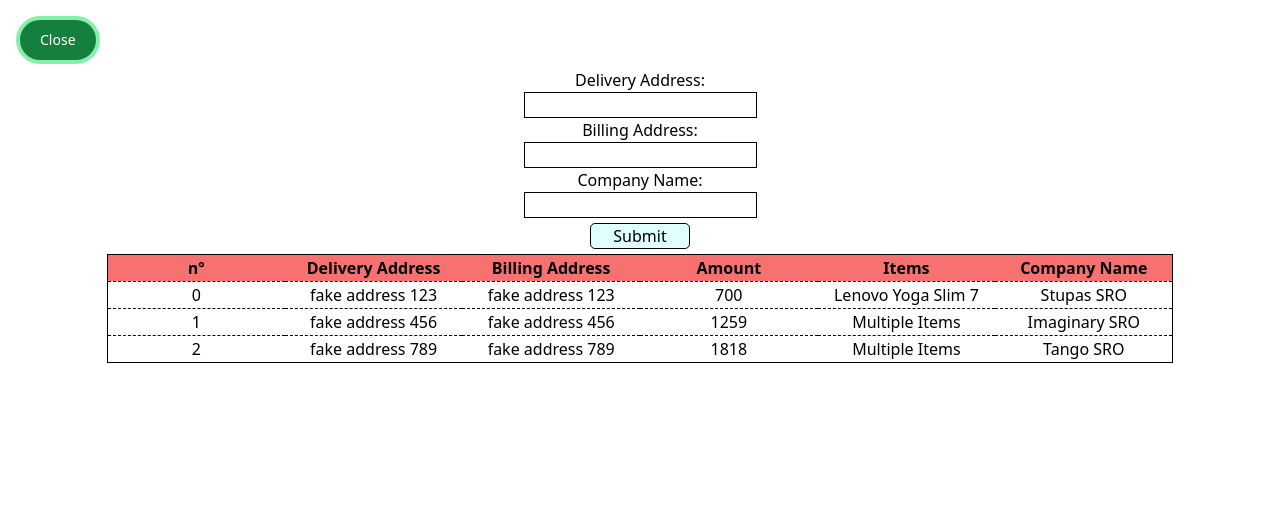
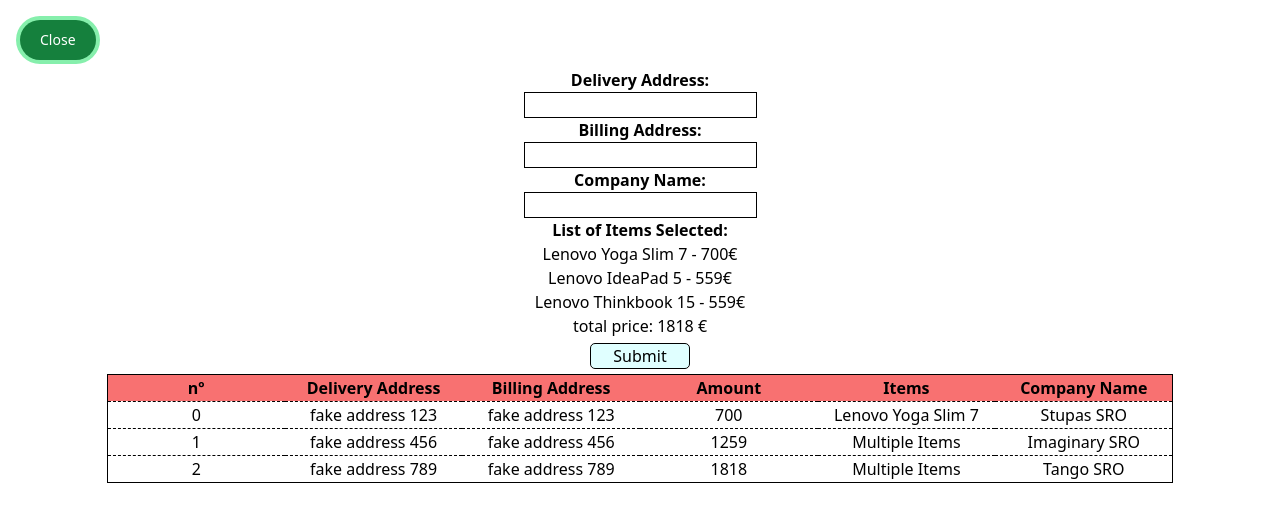
Before and after one commit to Neburniek/storageSystemAngularTailwindScss, an Angular app: page / in a window 1280 px wide. Both pictures are taken after a click on the button "Add Order". Shown: the top 522 px of the page. Built offline with nearby package versions, Linux system fonts and the light colour scheme.

Commit message:
create order Item List

```diff
--- a/src/app/app.module.ts
+++ b/src/app/app.module.ts
@@ -9,6 +9,7 @@
 import { OrderDetailComponent } from './components/order-detail/order-detail.component';
 import { ReactiveFormsModule } from '@angular/forms';
 import { OrderSummaryComponent } from './components/order-summary/order-summary.component';
+import { HttpClientModule } from "@angular/common/http";
 
 @NgModule({
   declarations: [
@@ -22,7 +23,8 @@
   imports: [
     BrowserModule,
     AppRoutingModule,
-    ReactiveFormsModule
+    ReactiveFormsModule,
+    HttpClientModule
   ],
   providers: [],
   bootstrap: [AppComponent]
--- a/src/app/components/order-creator/order-creator.component.html
+++ b/src/app/components/order-creator/order-creator.component.html
@@ -45,6 +45,13 @@
             </div>
         </div>
 
+        <div>
+            <label for="items">List of Items Selected:</label>
+             <ul>
+                <li *ngFor="let laptop of items">{{laptop.name}} - {{laptop.priceEUR}}€</li>
+             </ul>
+             <p>total price: {{orderAmount}} €</p>
+        </div>
 
         <button type="submit">
             <p *ngIf="!editMode; else editButton">Submit</p>
--- a/src/app/components/order-creator/order-creator.component.scss
+++ b/src/app/components/order-creator/order-creator.component.scss
@@ -19,6 +19,9 @@
             width: 100px;
             border: 1px solid black;
         }
+        label{
+            font-weight: 800;
+        }
 }
 
 #simpleNotification{
--- a/src/app/components/order-creator/order-creator.component.ts
+++ b/src/app/components/order-creator/order-creator.component.ts
@@ -23,6 +23,7 @@
   deliverAddress:FormControl;
   billingAddress:FormControl;
   items: laptopDTO[];
+  orderAmount:number;
   companyName:FormControl;
   createOrderForm:FormGroup;
   isValidForm:boolean | null;
@@ -35,10 +36,16 @@
     private orderService:OrdersService
   ) {
 
+    this.orderAmount=0;
     this.orderDetails=null;
     this.editMode=false;
     this.newOrder= new orderDTO("","",[],"");
-    this.items= []
+    this.items= [ new laptopDTO("Lenovo Yoga Slim 7", 700, 12, "Nvidia", "i3", 519, 1900, 2 ),
+
+    new laptopDTO("Lenovo IdeaPad 5", 559, 12, "AMD", "i2", 519, 1900, 2 ),
+
+    new laptopDTO("Lenovo Thinkbook 15", 559, 12, "AMD", "i2", 519, 1900, 2 )];
+
     this.isValidForm=null;
     this.submissionSuccesful=null;
     this.errorMessage= null;
@@ -56,16 +63,20 @@
   }
 
   ngOnInit(): void {
+    this.orderAmount=this.calculateAmount(this.items)
 
   }
 
   ngOnChanges(){
+
+    this.orderAmount=this.calculateAmount(this.items)
     // set value to form during edition mode
     if(this.orderDetails){
       this.editMode=true;
      this.deliverAddress.setValue(this.orderDetails.deliverAddress)
      this.billingAddress.setValue(this.orderDetails.billingAddress)
      this.companyName.setValue(this.orderDetails.companyName)
+     this.items=this.orderDetails.items
 
 
      }else{
@@ -110,14 +121,21 @@
 
   }
 
+
+  calculateAmount(items:laptopDTO[]){
+      let orderAmount=0;
+      for (let i = 0; i < items.length; i++) {
+        orderAmount += items[i].priceEUR;
+
+  }
+  return orderAmount;
+}
+
   // made async function in order to facilitate the transition to a database, test mode does not request async
 async createNewOrder(){
 
 
-    this.newOrder.items= [ new laptopDTO("Lenovo Yoga Slim 7", 700, 12, "Nvidia", "i3", 519, 1900, 2 ), new laptopDTO("Lenovo IdeaPad 5", 559, 12, "AMD", "i2", 519, 1900, 2 ),
-
-
-    new laptopDTO("Lenovo Thinkbook 15", 559, 12, "AMD", "i2", 519, 1900, 2 )]
+    this.newOrder.items= this.items;
 
     try{
       let orderResponse= await this.orderService.createTestingOrderSuccess(this.newOrder);
```
